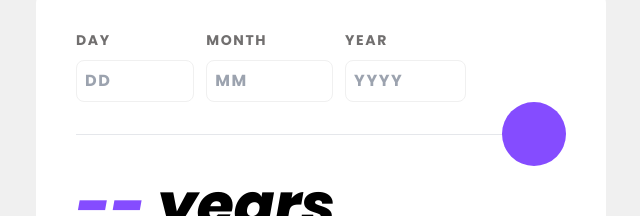
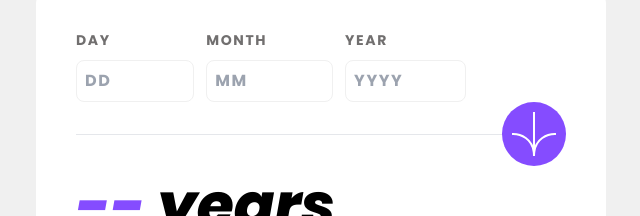
Before and after one commit to ZenitsuAg/age-calculator-app, a React (Vite) app: page / in a window 1280 px wide. Shown: the part 104-320 px from the top of the page, without its empty margins (319-959 px from the left). Built offline with nearby package versions, Linux system fonts and the light colour scheme.

Commit message:
Added bg-image to tailwind-config

```diff
--- a/tailwind.config.js
+++ b/tailwind.config.js
@@ -18,6 +18,9 @@ export default {
       },
       fontFamily: {
         "Poppins": '"Poppins", serif',
+      },
+      backgroundImage: {
+        "arrow-icon": "url(./assets/images/icon-arrow.svg)"
       }
     },
   },
```
